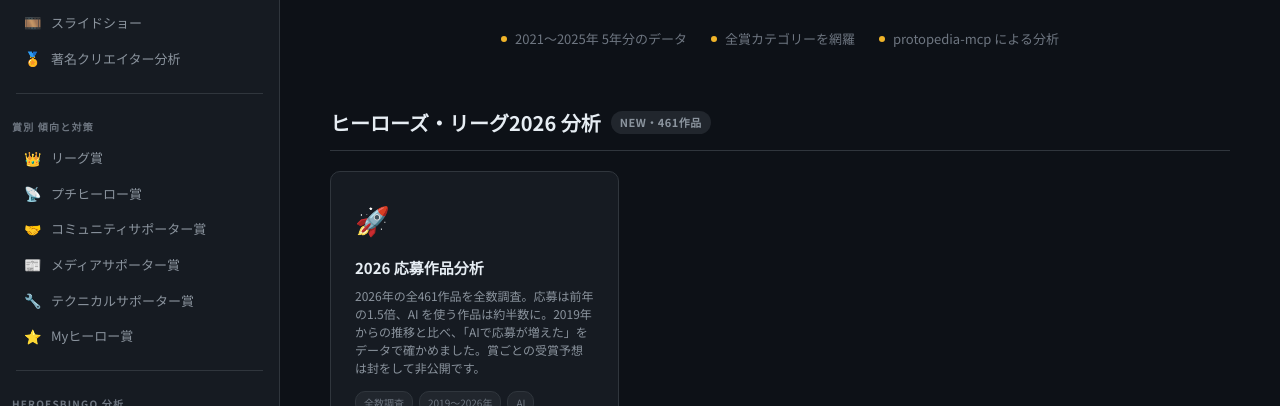
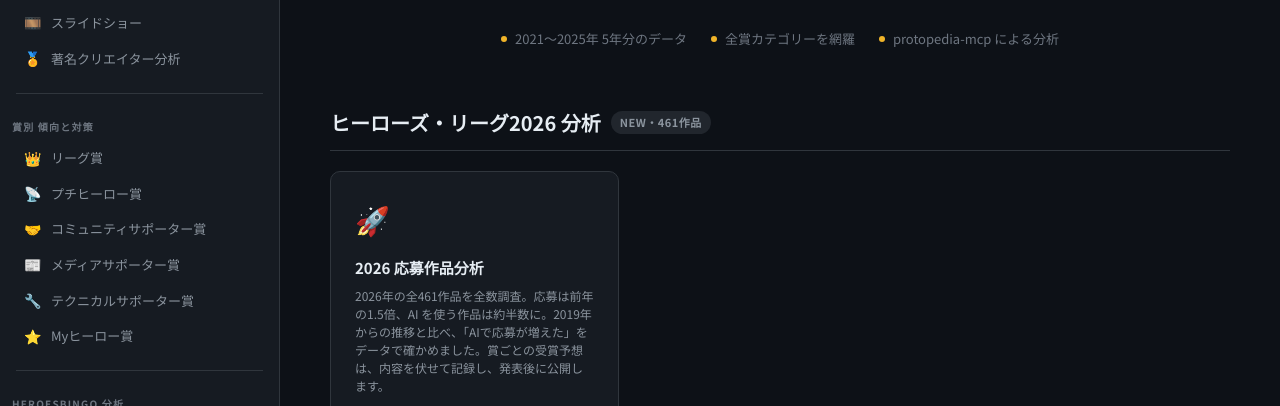
Before and after one commit to qurihara/HeroesLeague-analysis, a plain HTML site: page index.html in a window 1280 px wide. Shown: the part 384-790 px from the top of the page. Drawn offline with Linux system fonts and the light colour scheme.

Commit message:
Reword prediction section: record without metaphor of sealing
Co-Authored-By: Claude Opus 5.5 <noreply@anthropic.com>

```diff
--- a/index.html
+++ b/index.html
@@ -354,7 +354,7 @@
         <a class="card" href="hl2026-analysis.html" style="--card-color:#f85149">
           <div class="card-icon">🚀</div>
           <div class="card-title">2026 応募作品分析</div>
-          <div class="card-desc">2026年の全461作品を全数調査。応募は前年の1.5倍、AI を使う作品は約半数に。2019年からの推移と比べ、「AIで応募が増えた」をデータで確かめました。賞ごとの受賞予想は封をして非公開です。</div>
+          <div class="card-desc">2026年の全461作品を全数調査。応募は前年の1.5倍、AI を使う作品は約半数に。2019年からの推移と比べ、「AIで応募が増えた」をデータで確かめました。賞ごとの受賞予想は、内容を伏せて記録し、発表後に公開します。</div>
           <div class="card-tags"><span class="tag">全数調査</span><span class="tag">2019〜2026年</span><span class="tag">AI</span></div>
           <span class="card-arrow">→</span>
         </a>
```
Also changed, not shown: 1 other file.
